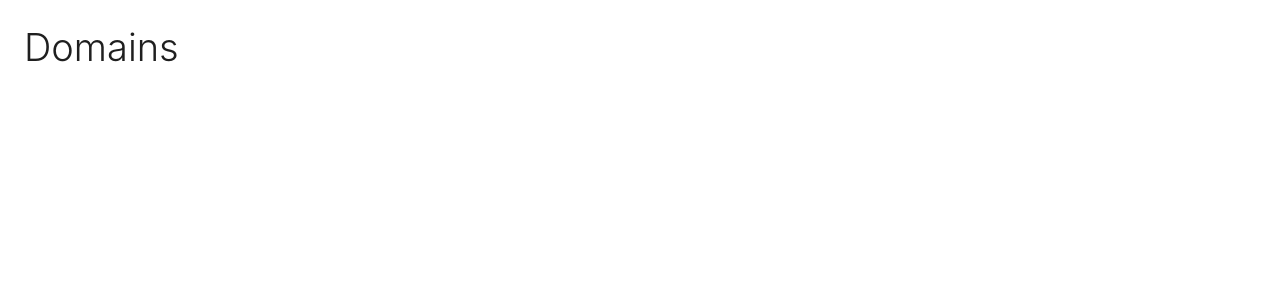
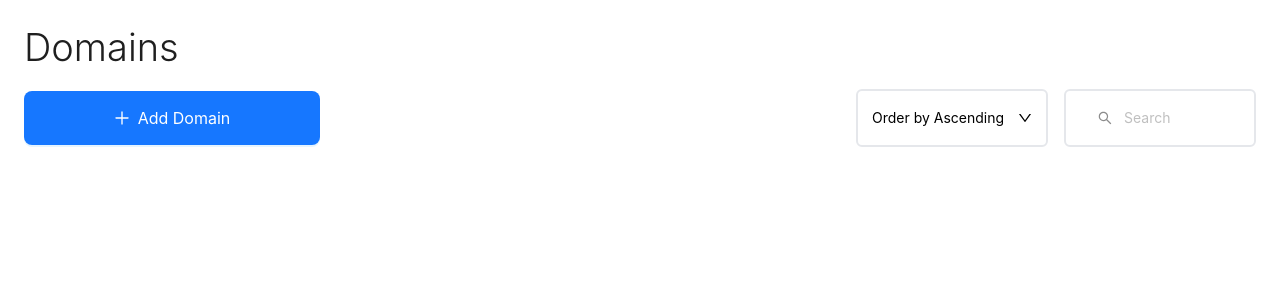
Before and after one commit to miladsatvati/Domain-Manager-SPA, a React (Vite) app: page / in a window 1280 px wide. Shown: the top 300 px of the page. Built offline with nearby package versions, Linux system fonts and the light colour scheme.

Commit message:
style: complete TopSection style component

```diff
--- a/src/components/TopSection.tsx
+++ b/src/components/TopSection.tsx
@@ -1,5 +1,6 @@
-import React from "react";
-import { Typography } from "antd";
+import { Button, Col, Input, Row, Typography } from "antd";
+import { PlusOutlined, SearchOutlined } from "@ant-design/icons";
+import DropDown from "./DropDown";
 
 const TopSection = () => {
   return (
@@ -10,6 +11,44 @@ const TopSection = () => {
       >
         Domains
       </Typography.Title>
+      <Row gutter={[16, 36]} justify="space-between" align="middle">
+        <Col xs={24} sm={12} md={10} lg={6}>
+          <Button
+            icon={<PlusOutlined />}
+            type="primary"
+            size="large"
+            block
+            style={{ padding: "1.6rem 2rem" }}
+          >
+            Add Domain
+          </Button>
+        </Col>
+
+        <Col xs={24} sm={12} md={14} lg={16}>
+          <Row gutter={[16, 36]} justify="end">
+            <Col xs={24} sm={12} lg={6}>
+              <DropDown />
+            </Col>
+            <Col xs={24} sm={12} lg={6}>
+              <Input
+                className="border-2 border-gray-200 rounded-md"
+                prefix={
+                  <SearchOutlined
+                    style={{ color: "rgba(0,0,0,.45)", paddingRight: ".5rem" }}
+                  />
+                }
+                placeholder="Search"
+
+                style={{
+                  padding: "1rem 2rem",
+                  borderRadius: "6px",
+                  border: "2px solid #e5e7eb",
+                }}
+              />
+            </Col>
+          </Row>
+        </Col>
+      </Row>
     </div>
   );
 };
```
